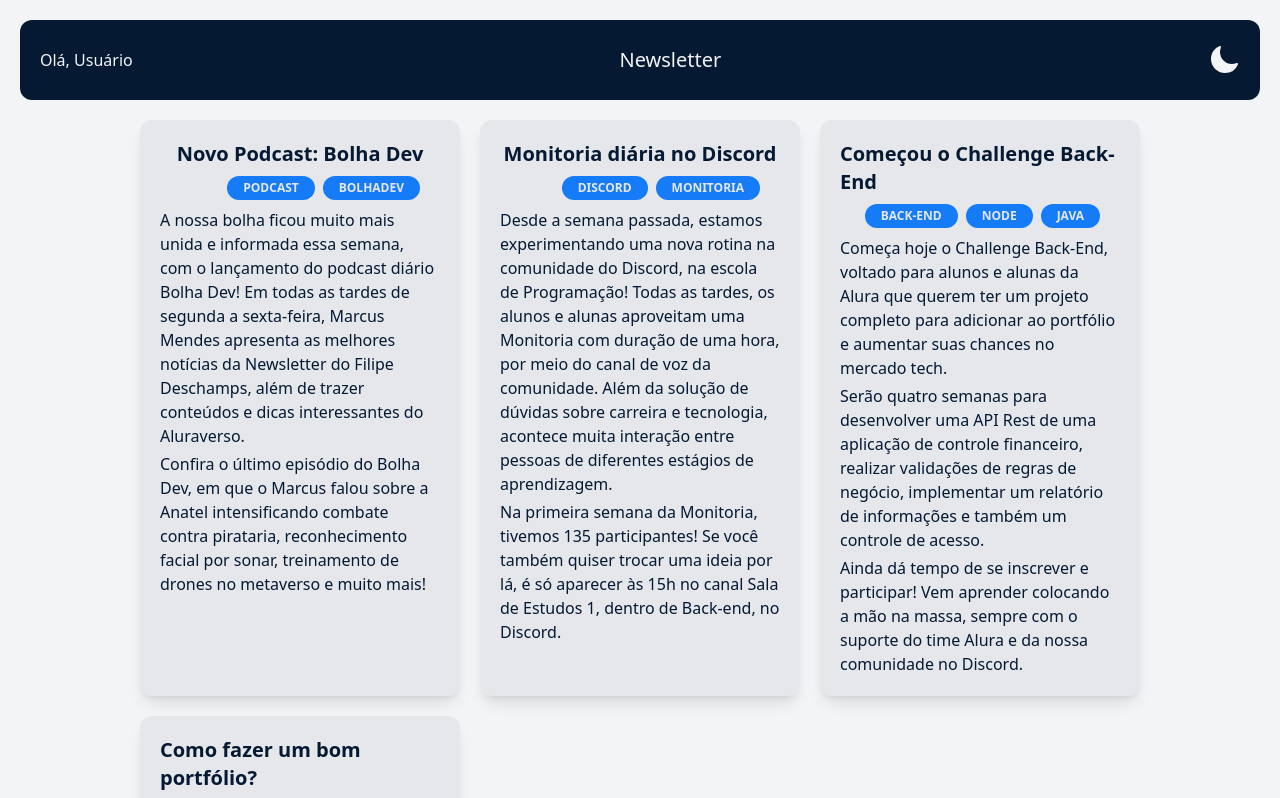
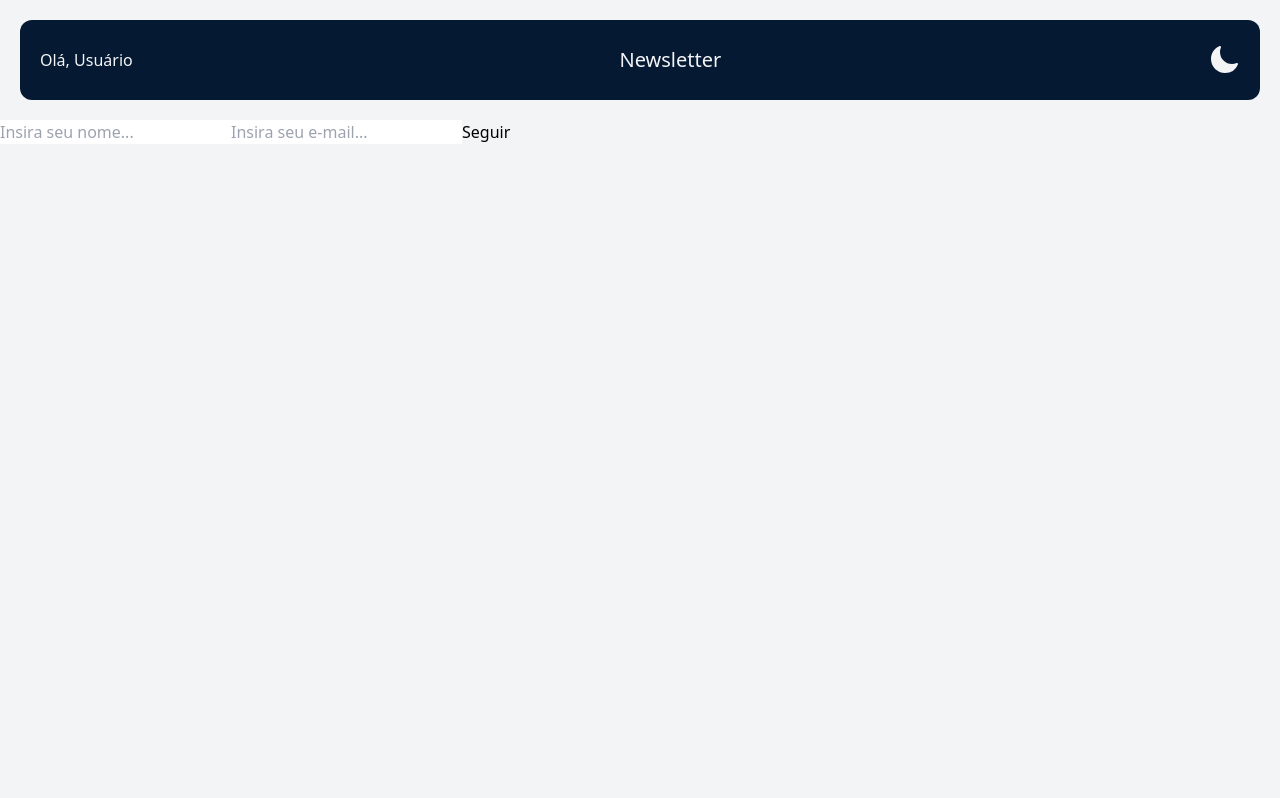
Before and after one commit to Caio-Pfaltzgraff/react-tailwind, a React (Vite) app: page / in a window 1280 px wide. Shown: the top 798 px of the page. Built offline with nearby package versions, Linux system fonts and the light colour scheme.

Commit message:
Criando formulário

```diff
--- a/src/App.jsx
+++ b/src/App.jsx
@@ -1,11 +1,17 @@
+import { useState } from "react"
 import ArticleList from "./components/ArticleList/ArticleList"
 import Header from "./components/Header/Header"
+import Form from "./components/Form/Form";
 
 const App = () => {
+  const [user, setUser] = useState();
+  const hasUser = Boolean(user)
+
   return (
     <>
-      <Header />
-      <ArticleList />
+      <Header user={user}/>
+      { hasUser && <ArticleList /> }
+      { !hasUser && <Form onsubmit={setUser}/> }
     </>
   )
 }
--- /dev/null
+++ b/src/components/Form/Form.jsx
@@ -0,0 +1,19 @@
+const Form = ({ onsubmit }) => {
+const safeSubmit = (event) => {
+    event.preventDefault()
+    event.stopPropagation()
+    const name = event.target[0].value
+    const email = event.target[1].value
+    onsubmit({ name, email })
+}
+
+    return (
+        <form onSubmit={safeSubmit}>
+            <input type="text" placeholder="Insira seu nome..." />
+            <input type="email" placeholder="Insira seu e-mail..." />
+            <button type="submit">Seguir</button>
+        </form>
+    )
+}
+
+export default Form
--- a/src/components/Header/Header.jsx
+++ b/src/components/Header/Header.jsx
@@ -1,9 +1,9 @@
 import ToggleTheme from '../ToggleTheme/ToggleTheme'
 
-const Header = () => {
+const Header = ({ user }) => {
     return (
         <div className="flex h-20 bg-azul-200 dark:bg-dark-200 justify-between items-center px-5 sm:rounded-xl sm:m-5">
-            <span className="text-gray-100">Olá, Usuário</span>
+            <span className="text-gray-100">Olá, {user?.name || "Usuário"}</span>
             <h1 className="text-gray-100 text-xl">Newsletter</h1>
             <ToggleTheme />
         </div>
```
